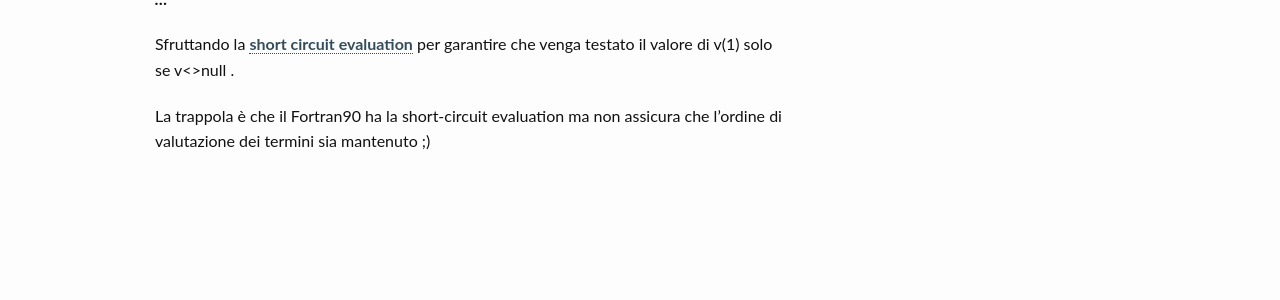
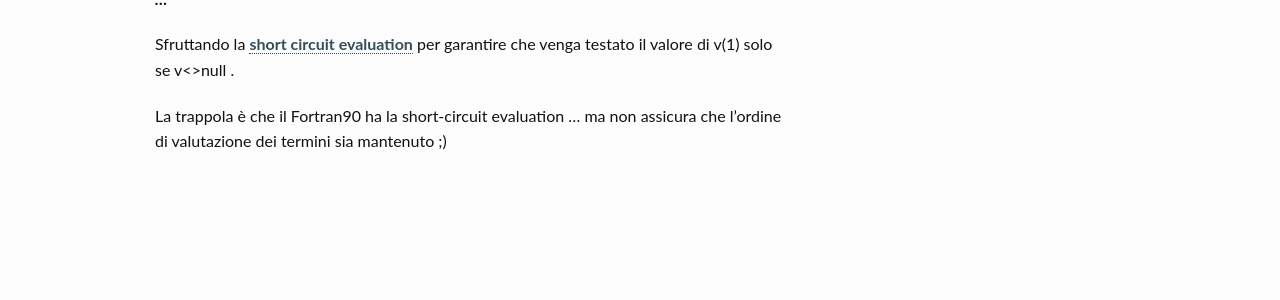
Before and after one commit to nicolarossi/nicolarossi.github.io, a Jekyll site: the page built from _posts/blog/2015-10-12-The next C ....md, in a window 1280 px wide and 900 px high, scrolled down 4482 px. Shown: the part 194-494 px from the top of the window. Built offline with Jekyll 4.4.1, drawn with Linux system fonts in a browser that asks for light colours.

Commit message:
Correzioni

```diff
--- a/_posts/blog/2015-10-12-The next C ....md
+++ b/_posts/blog/2015-10-12-The next C ....md
@@ -211,7 +211,7 @@ volendo indicare:
 
 Sfruttando la [short circuit evaluation][13] per garantire che venga testato il valore di v(1) solo se v<>null .
 
-La trappola è che il Fortran90 ha la short-circuit evaluation ma non assicura che l'ordine di valutazione dei termini sia mantenuto ;)
+La trappola è che il Fortran90 ha la short-circuit evaluation ... ma non assicura che l'ordine di valutazione dei termini sia mantenuto ;)
 
 
 [1]: http://www.chomsky.info/
```
